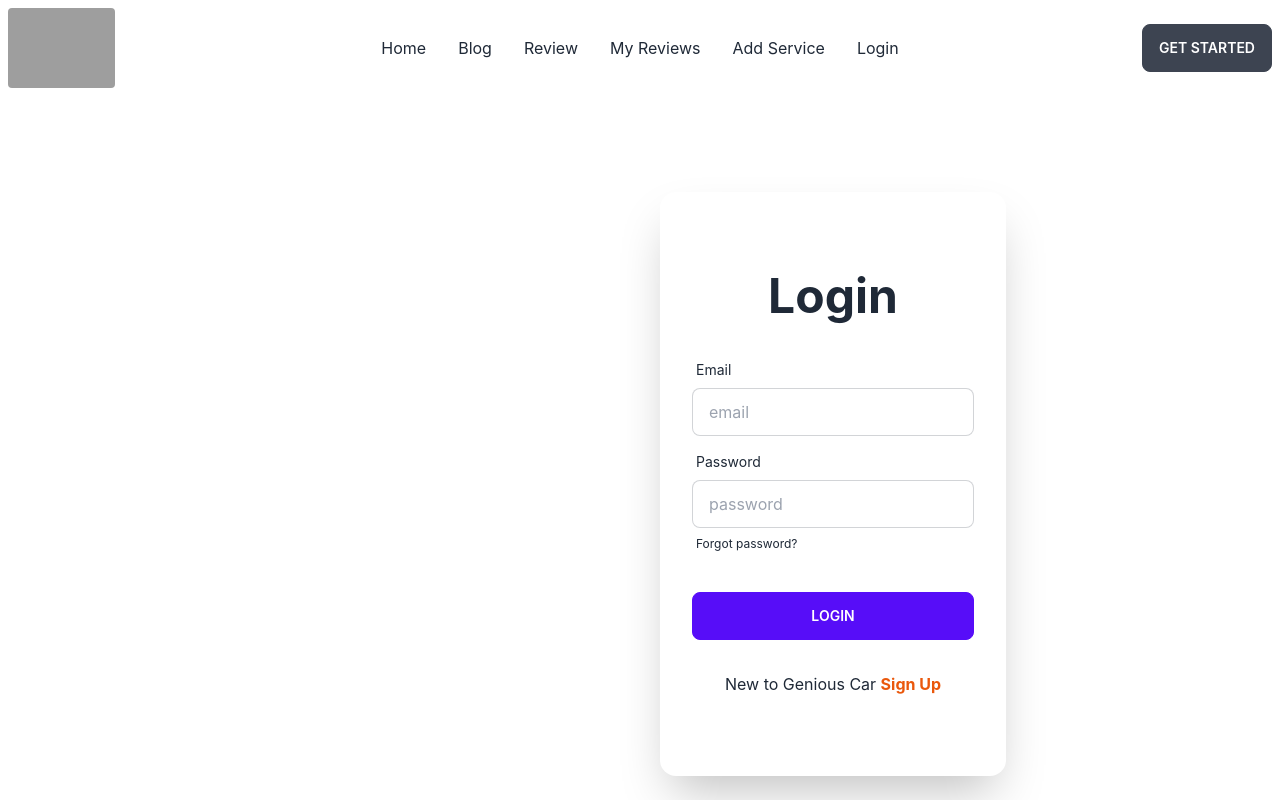
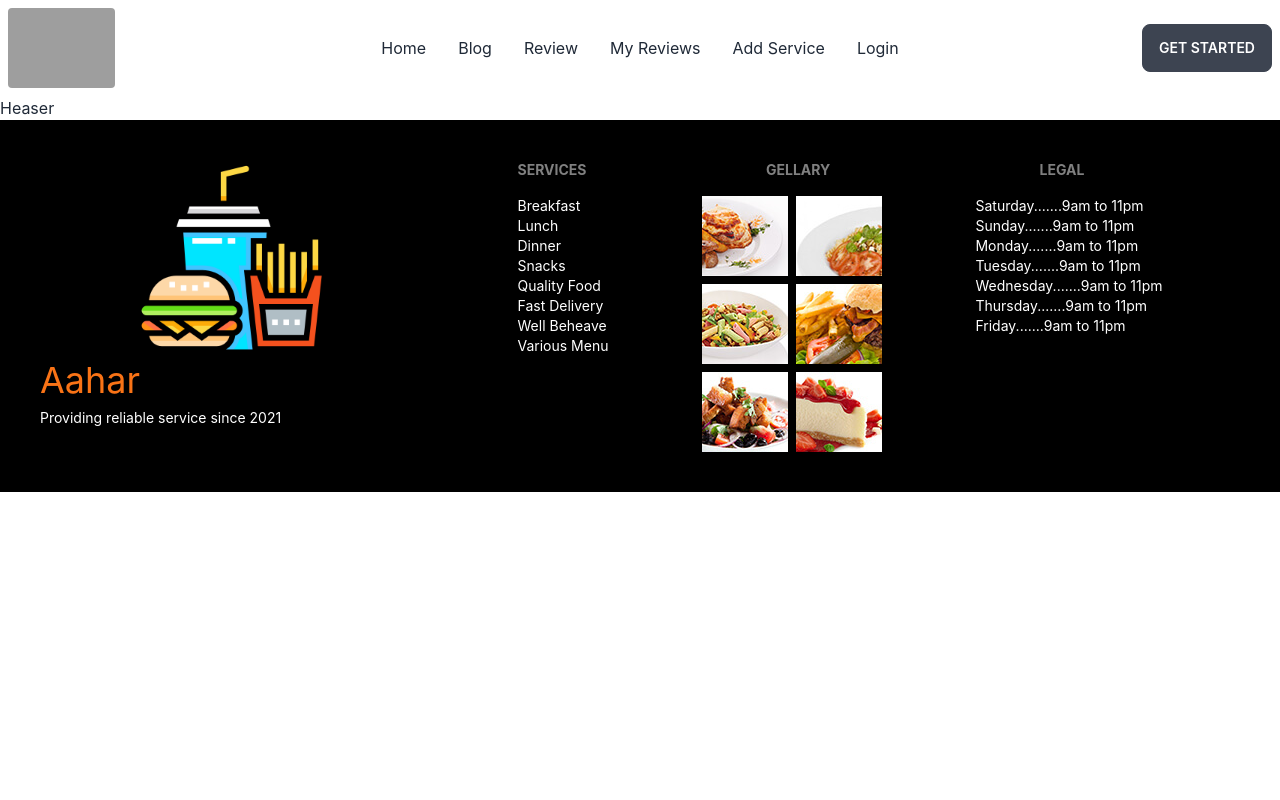
Before and after one commit to aminakhatun22/service-review-client-side, a React (Create React App) app: page / in a window 1280 px wide. Shown: the top 800 px of the page. Built offline with nearby package versions, Linux system fonts and the light colour scheme; grey boxes are pictures that could not be loaded.

Commit message:
added login

```diff
--- a/src/Firebase/Firebase.config.js
+++ b/src/Firebase/Firebase.config.js
@@ -5,12 +5,19 @@ import { initializeApp } from "firebase/app";
 
 // Your web app's Firebase configuration
 const firebaseConfig = {
-    apiKey: "AIzaSyDdbi4VUAFuFu7YLzMmcWITCSsMqhHSON4",
-    authDomain: "aahar-client-side.firebaseapp.com",
-    projectId: "aahar-client-side",
-    storageBucket: "aahar-client-side.appspot.com",
-    messagingSenderId: "302458854360",
-    appId: "1:302458854360:web:17e61021c6b966d1e570ad"
+
+    appiKey: process.env.REACT_APP_apiKey,
+    authDomain: process.env.REACT_APP_authDomain,
+    projectId: process.env.REACT_APP_projectId,
+    storageBucket: process.env.REACT_APP_storageBucket,
+    messagingSenderId: process.env.REACT_APP_messagingSenderId,
+    appId: process.env.REACT_APP_appId,
+    // apiKey: "AIzaSyDdbi4VUAFuFu7YLzMmcWITCSsMqhHSON4",
+    // authDomain: "aahar-client-side.firebaseapp.com",
+    // projectId: "aahar-client-side",
+    // storageBucket: "aahar-client-side.appspot.com",
+    // messagingSenderId: "302458854360",
+    // appId: "1:302458854360:web:17e61021c6b966d1e570ad"
 };
 
 // Initialize Firebase
--- a/src/Layout/Main.js
+++ b/src/Layout/Main.js
@@ -9,7 +9,7 @@ const Main = () => {
     return (
         <div>
             <Navigation></Navigation>
-            <Login></Login>
+
             <Header></Header>
             <Outlet></Outlet>
             <Footer></Footer>
--- a/src/Pages/Login/Login.js
+++ b/src/Pages/Login/Login.js
@@ -36,7 +36,7 @@ const Login = () => {
 
                         </div>
                     </form>
-                    <p className='text-center'>New to Genious Car <Link className='text-orange-600 font-bold' to="/signup">Sign Up</Link></p>
+                    <p className='text-center'>New to Aahar <Link className='text-orange-600 font-bold' to="/signup">Sign Up</Link></p>
                 </div>
             </div>
         </div>
--- a/src/Pages/Navigation/Navigation.js
+++ b/src/Pages/Navigation/Navigation.js
@@ -19,9 +19,9 @@ const Navigation = () => {
                             <li tabIndex={0}>
                                 <Link to="/review">Review</Link>
                             </li>
-                            <li><Link to="">My Reviews</Link></li>
-                            <li><Link to="">Add Service</Link></li>
-                            <li><Link to="">Login</Link></li>
+                            <li><Link to="/my reviews">My Reviews</Link></li>
+                            <li><Link to="/add services">Add Service</Link></li>
+                            <li><Link to="/login">Login</Link></li>
                         </ul>
                     </div>
                     <img className='object-scale-down h-20 w-46 rounded' src={navIcon}></img>
@@ -33,9 +33,9 @@ const Navigation = () => {
                         <li >
                             <Link to="/review">Review</Link>
                         </li>
-                        <li><Link to="">My Reviews</Link></li>
-                        <li><Link to="">Add Service</Link></li>
-                        <li><Link to="">Login</Link></li>
+                        <li><Link to="/my reviews">My Reviews</Link></li>
+                        <li><Link to="/add services">Add Service</Link></li>
+                        <li><Link to="/login">Login</Link></li>
                     </ul>
                 </div>
                 <div className="navbar-end">
```
